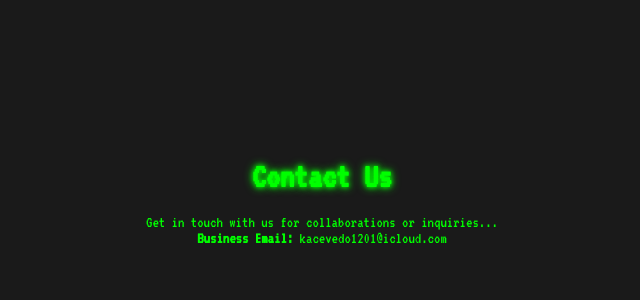
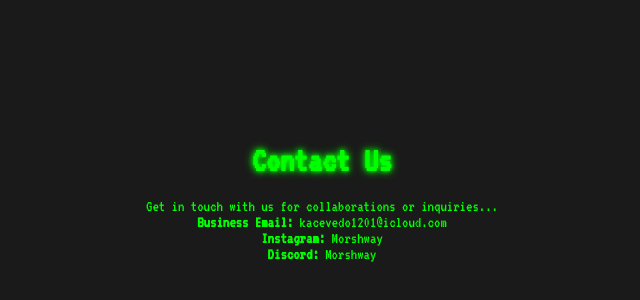
Before and after one commit to morshwaystudios/Website, a plain HTML site: page index.html in a window 1280 px wide. Shown: the part 3058-3358 px from the top of the page, without its empty margins (318-958 px from the left). Drawn offline with Linux system fonts and the light colour scheme.

Commit message:
Update index.html

```diff
--- a/index.html
+++ b/index.html
@@ -73,6 +73,8 @@
             <h2>Contact Us</h2>
             <p>Get in touch with us for collaborations or inquiries...</p>
             <p> <b> Business Email: </b> kacevedo1201@icloud.com </p>
+            <p> <b> Instagram:</b> Morshway </p>
+            <p> <b> Discord:</b> Morshway </p>
         </section>
     </main>
 
```
